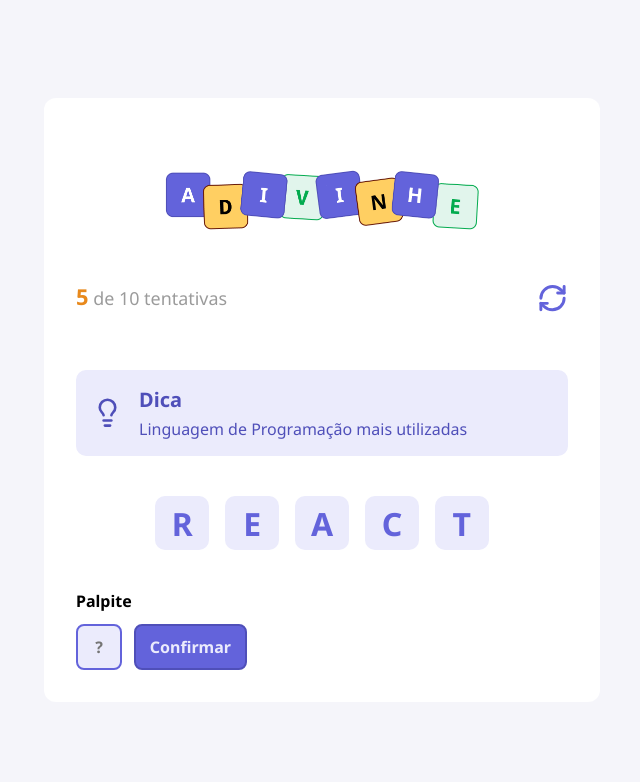
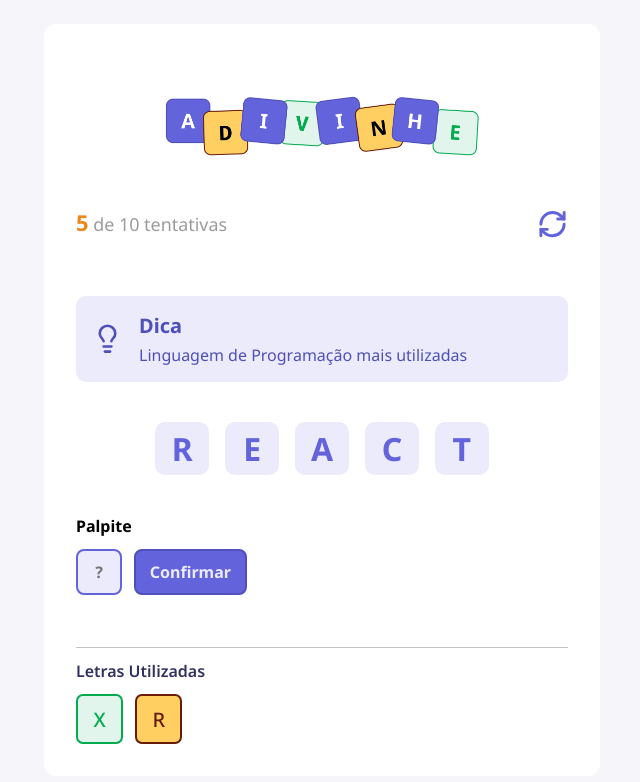
Before and after one commit to RaiVandeberg/jogoDeAdvinhacao, a React (Vite) app: page / in a window 1280 px wide. Shown: the top 782 px of the page, without its empty margins (318-958 px from the left). Built offline with nearby package versions, Linux system fonts and the light colour scheme.

Commit message:
finalizando a interface

```diff
--- a/src/App.tsx
+++ b/src/App.tsx
@@ -4,6 +4,7 @@
 import { Tip } from "./components/Header/Tip";
 import { Letter } from "./components/Letter";
 import { Input } from "./components/input";
+import { LeetersUsed } from "./components/LeetersUsed";
 
 export default function App() {
 
@@ -30,6 +31,7 @@
       <Input autoFocus maxLength={1} placeholder="?"/>
       <Button title="Confirmar"/>
       </div>
+      <LeetersUsed />
       </main>
     </div>
   )
--- /dev/null
+++ b/src/components/LeetersUsed/index.tsx
@@ -0,0 +1,14 @@
+import styles from "./styles.module.css"
+import { Letter } from "../Letter"
+
+export function LeetersUsed() {
+  return (
+    <div className={styles.leetersUsed}>
+      <h5>Letras Utilizadas</h5>
+      <div>
+        <Letter value="X" size="small" color="correct" />
+        <Letter value="R" size="small" color="wrong"/>
+      </div>
+    </div>
+  )
+}
--- /dev/null
+++ b/src/components/LeetersUsed/styles.module.css
@@ -0,0 +1,19 @@
+.leetersUsed{
+    width: 100%;
+    margin-top: 3.25rem;
+    border-top: 1px solid #c3c3c3;
+
+}
+
+.leetersUsed > h5{
+    color: #32325f;
+    font-size: 1rem;
+    font-weight: 600;
+    margin: 0.75rem 0;
+}
+
+.leetersUsed > div {
+    display: flex;
+    gap: 0.75rem;
+    flex-wrap: wrap;
+}
--- a/src/components/Letter/index.tsx
+++ b/src/components/Letter/index.tsx
@@ -2,11 +2,21 @@
 
 type Props = {
     value?: string
-}
+    size?: "default" | "small"
+    color?: "default" | "correct" | "wrong" }
 
-export function Letter ( { value = "" }: Props){
+export function Letter ( {
+    value = "",
+    size = "default",
+    color = "default",
+}: Props){
     return (
-        <div className={styles.letter}>
+        <div className={`
+        ${styles.letter}
+        ${size === "small" && styles.letterSmall }
+        ${color === "correct" && styles.letterCorrect }
+        ${color === "wrong" && styles.letterWrong }
+        `}>
             <span>{value}</span>
         </div>
     )
--- a/src/components/Letter/style.module.css
+++ b/src/components/Letter/style.module.css
@@ -15,3 +15,25 @@
     justify-content: center;
    ;
 }
+
+.letterSmall{
+   width: 2.95rem;
+   height: 2.5em;
+   border-radius: 0.43rem;
+
+   font-size: 1.25rem;
+   font-weight: 500;
+   border: 2px solid #6363db;
+}
+
+.letterCorrect{
+   background-color: #e1f5ec;
+   border-color: #03ab4f;
+   color: #03ab4f;
+}
+
+.letterWrong{
+   background-color: #ffcf62;
+   border-color: #691b0a;
+   color: #691b0a;
+}
--- a/src/global.css
+++ b/src/global.css
@@ -15,7 +15,7 @@
   /*  font-optical-sizing: auto;*/
 }
 
-input, button{
+input, button, LeetersUsed{
     font-family: "Noto Sans", sans-serif;
     /*font-optical-sizing: auto;*/
 }
```
